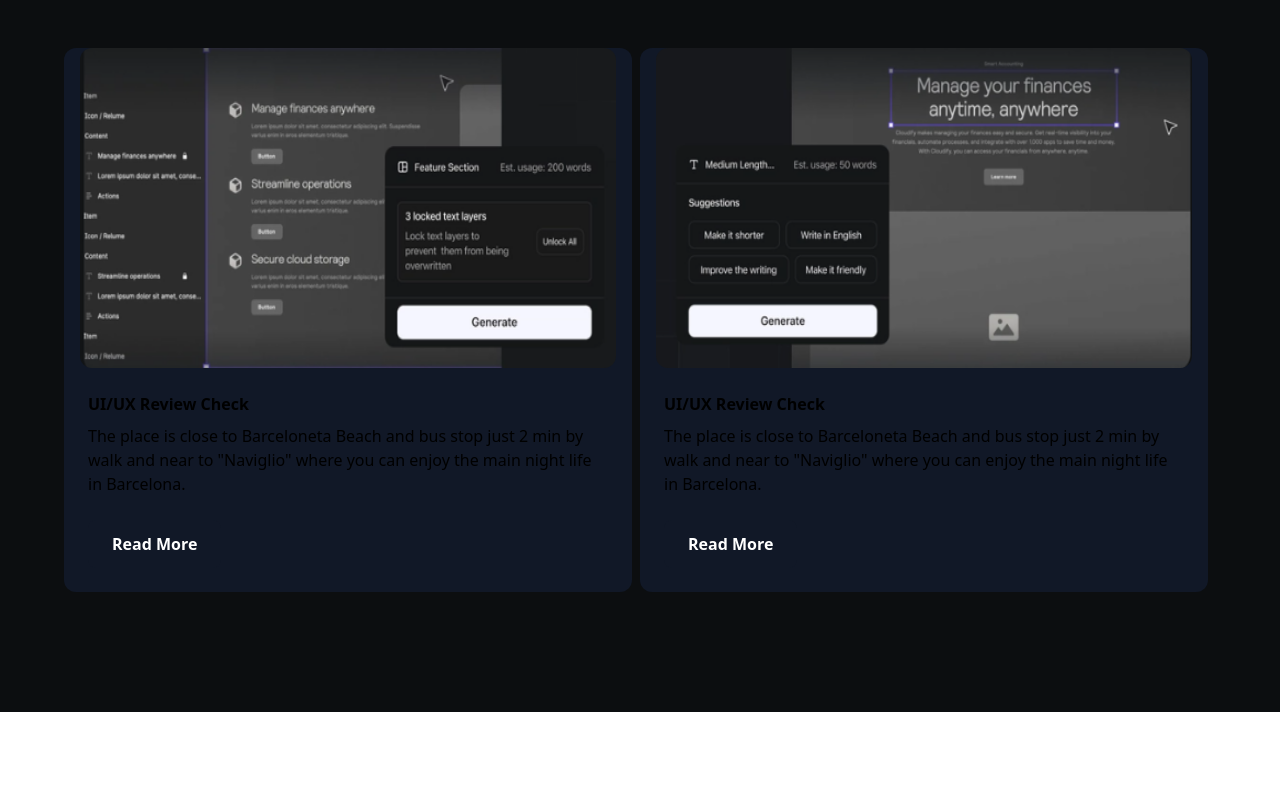
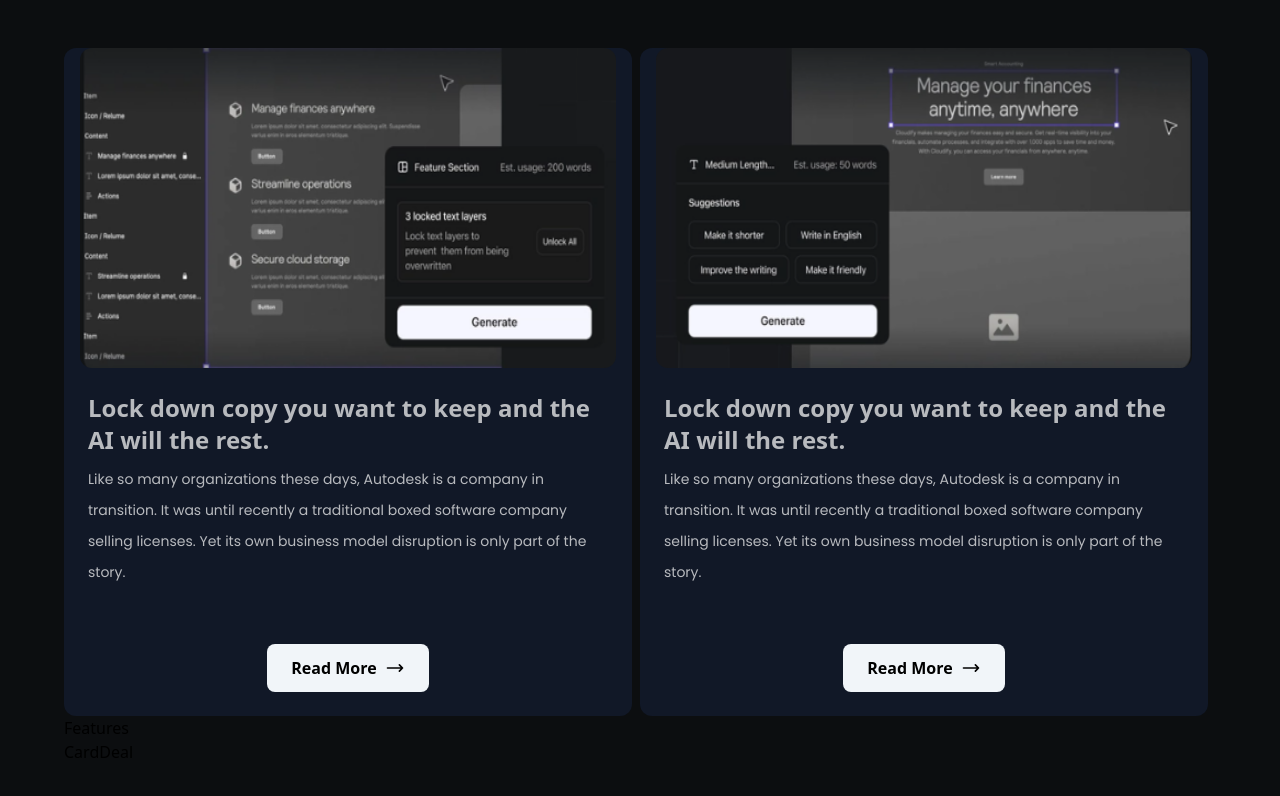
Before and after one commit to Akshay200228/landing_page, a React (Vite) app: page / in a window 1280 px wide. Shown: the part 2027-2823 px from the top of the page. Before the commit the page ends 2739 px from the top, so only its background shows below. Built offline with nearby package versions, Linux system fonts and the light colour scheme.

Commit message:
add cards styling

```diff
--- a/src/components/Cards.jsx
+++ b/src/components/Cards.jsx
@@ -37,12 +37,9 @@ const Cards = () => {
                         Like so many organizations these days, Autodesk is a company in transition. It was until recently a traditional boxed software company selling licenses. Yet its own business model disruption is only part of the story.
                         Like so many organizations these days, Autodesk is a company in transition. It was until recently a traditional boxed software company selling licenses. Yet its own business model disruption is only part of the story.
                     </Typography>
-                    <a href="#" className="inline-block">
-                        <Button variant="text" className="flex items-center gap-2">
-                            Learn More
-                            <ArrowLongRightIcon strokeWidth={2} className="w-4 h-4" />
-                        </Button>
-                    </a>
+                    <Button variant="text" className="flex items-center gap-2 bg-slate-100 hover:bg-dimWhite">
+                        Read More <ArrowLongRightIcon strokeWidth={2} className="w-5 h-5" />
+                    </Button>
                 </CardBody>
             </Card>
 
@@ -54,17 +51,17 @@ const Cards = () => {
                         <img src={card2} alt="img-blur-shadow" className="w-full h-full" />
                     </CardHeader>
                     <CardBody>
-                        <Typography variant="h5" color="blue-gray" className="mb-2">
-                            UI/UX Review Check
+                        <Typography variant="h4" color="blue-gray" className="mb-2 text-dimWhite">
+                            Lock down copy you want to keep and the AI will the rest.
                         </Typography>
-                        <Typography>
-                            The place is close to Barceloneta Beach and bus stop just 2 min by walk
-                            and near to "Naviglio" where you can enjoy the main night life
-                            in Barcelona.
+                        <Typography color="gray" className={`${styles.paragraph} mb-8 font-normal`}>
+                            Like so many organizations these days, Autodesk is a company in transition. It was until recently a traditional boxed software company selling licenses. Yet its own business model disruption is only part of the story.
                         </Typography>
                     </CardBody>
-                    <CardFooter className="pt-0">
-                        <Button>Read More</Button>
+                    <CardFooter className="flex justify-center pt-0">
+                        <Button variant="text" className="flex items-center gap-2 bg-slate-100 hover:bg-dimWhite">
+                            Read More <ArrowLongRightIcon strokeWidth={2} className="w-5 h-5" />
+                        </Button>
                     </CardFooter>
                 </Card>
 
@@ -74,17 +71,17 @@ const Cards = () => {
                         <img src={card3} alt="img-blur-shadow" className="w-full h-full" />
                     </CardHeader>
                     <CardBody>
-                        <Typography variant="h5" color="blue-gray" className="mb-2">
-                            UI/UX Review Check
+                        <Typography variant="h4" color="blue-gray" className="mb-2 text-dimWhite">
+                            Lock down copy you want to keep and the AI will the rest.
                         </Typography>
-                        <Typography>
-                            The place is close to Barceloneta Beach and bus stop just 2 min by walk
-                            and near to "Naviglio" where you can enjoy the main night life
-                            in Barcelona.
+                        <Typography color="gray" className={`${styles.paragraph} mb-8 font-normal`}>
+                            Like so many organizations these days, Autodesk is a company in transition. It was until recently a traditional boxed software company selling licenses. Yet its own business model disruption is only part of the story.
                         </Typography>
                     </CardBody>
-                    <CardFooter className="pt-0">
-                        <Button>Read More</Button>
+                    <CardFooter className="flex justify-center pt-0">
+                        <Button variant="text" className="flex items-center gap-2 bg-slate-100 hover:bg-dimWhite">
+                            Read More <ArrowLongRightIcon strokeWidth={2} className="w-5 h-5" />
+                        </Button>
                     </CardFooter>
                 </Card>
             </div>
@@ -98,17 +95,17 @@ const Cards = () => {
                                 <img src={card2} alt="img-blur-shadow" className="w-full h-full" />
                             </CardHeader>
                             <CardBody>
-                                <Typography variant="h5" color="blue-gray" className="mb-2">
-                                    UI/UX Review Check
+                                <Typography variant="h5" color="blue-gray" className="mb-2 text-dimWhite">
+                                    Lock down copy you want to keep and the AI will the rest.
                                 </Typography>
-                                <Typography>
-                                    The place is close to Barceloneta Beach and bus stop just 2 min by walk
-                                    and near to "Naviglio" where you can enjoy the main night life
-                                    in Barcelona.
+                                <Typography className={`${styles.paragraph} mb-8 font-normal`}>
+                                    Like so many organizations these days, Autodesk is a company in transition. It was until recently a traditional boxed software company selling licenses. Yet its own business model disruption is only part of the story.
                                 </Typography>
                             </CardBody>
-                            <CardFooter className="pt-0">
-                                <Button>Read More</Button>
+                            <CardFooter className="flex justify-center pt-0">
+                                <Button variant="text" className="flex items-center gap-2 bg-slate-100">
+                                    Read More <ArrowLongRightIcon strokeWidth={2} className="w-5 h-5" />
+                                </Button>
                             </CardFooter>
                         </Card>
                     </div>
@@ -118,17 +115,17 @@ const Cards = () => {
                                 <img src={card3} alt="img-blur-shadow" className="w-full h-full" />
                             </CardHeader>
                             <CardBody>
-                                <Typography variant="h5" color="blue-gray" className="mb-2">
-                                    UI/UX Review Check
+                                <Typography variant="h5" color="blue-gray" className="mb-2 text-dimWhite">
+                                    Lock down copy you want to keep and the AI will the rest.
                                 </Typography>
-                                <Typography>
-                                    The place is close to Barceloneta Beach and bus stop just 2 min by walk
-                                    and near to "Naviglio" where you can enjoy the main night life
-                                    in Barcelona.
+                                <Typography className={`${styles.paragraph} mb-8 font-normal`}>
+                                    Like so many organizations these days, Autodesk is a company in transition. It was until recently a traditional boxed software company selling licenses. Yet its own business model disruption is only part of the story.
                                 </Typography>
                             </CardBody>
-                            <CardFooter className="pt-0">
-                                <Button>Read More</Button>
+                            <CardFooter className="flex justify-center pt-0">
+                                <Button variant="text" className="flex items-center gap-2 bg-slate-100">
+                                    Read More <ArrowLongRightIcon strokeWidth={2} className="w-5 h-5" />
+                                </Button>
                             </CardFooter>
                         </Card>
                     </div>
```
